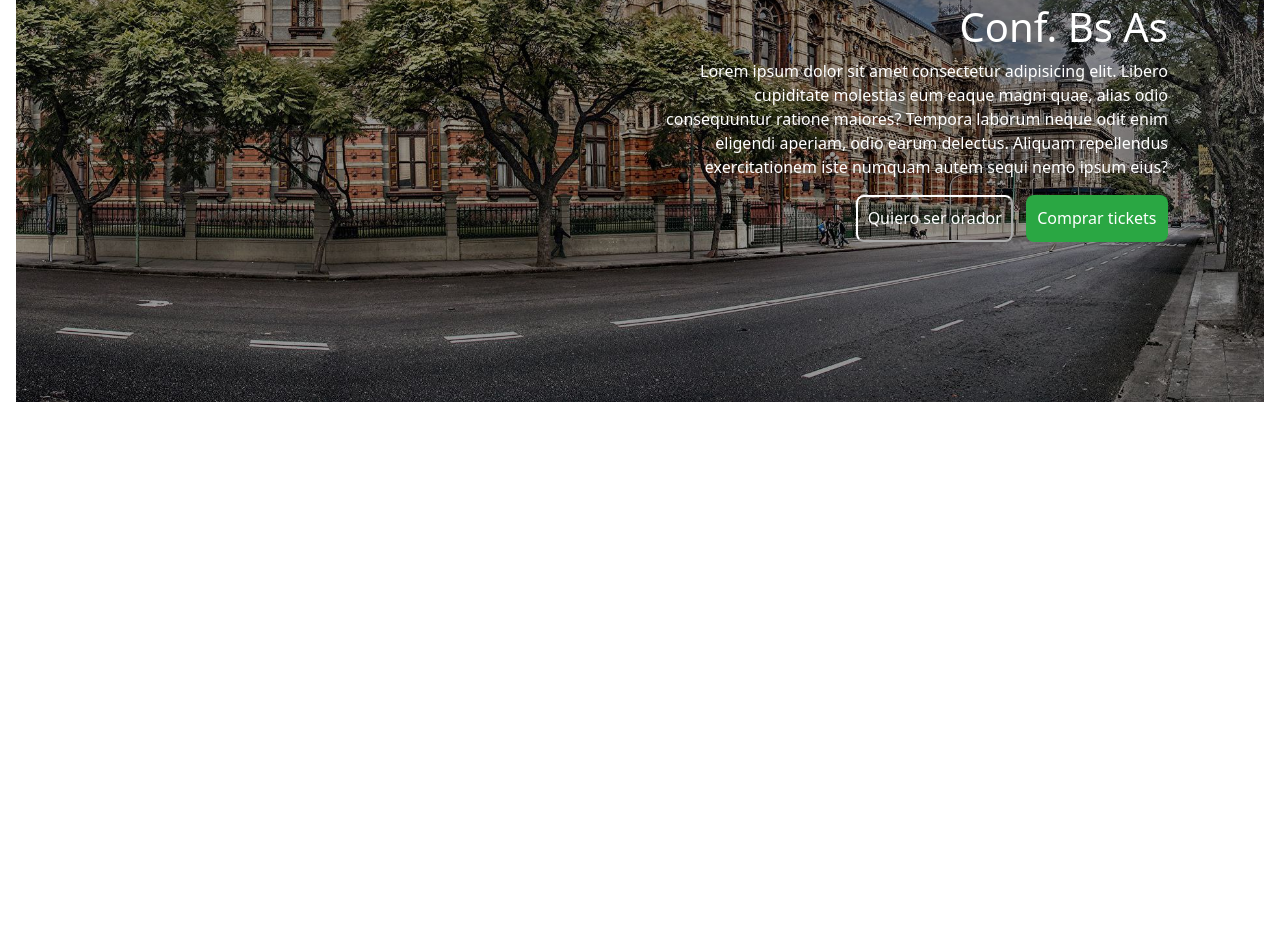
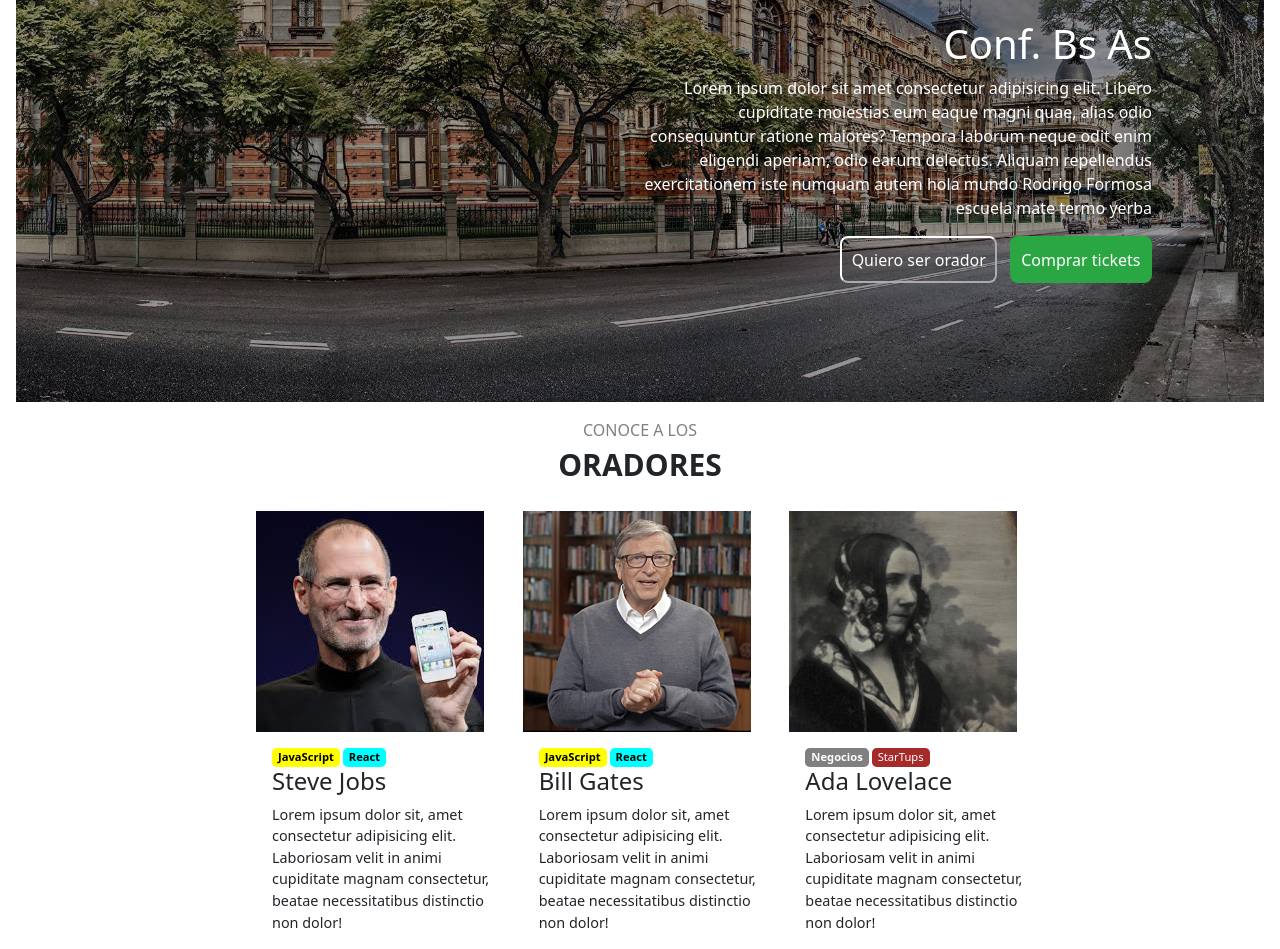
Before and after one commit to RodRiver/codoacodo, a plain HTML site: page index.html in a window 1280 px wide. Shown: the part 380-1329 px from the top of the page. Before the commit the page ends 800 px from the top, so only its background shows below. Drawn offline with nearby package versions, Linux system fonts and the light colour scheme.

Commit message:
Oradores

```diff
--- a/estilos.css
+++ b/estilos.css
@@ -50,7 +50,7 @@
     margin:0rem 1rem;
     position: relative;
     display: inline-block;
-    text-align: right;
+
 
 }
 
@@ -61,10 +61,12 @@ img {
 
 .cont_info {
     position: absolute;
-    bottom: 10rem;
-    right: 6rem;
+    top: 25rem;
+    bottom: 11rem;
+    right: 8rem;
     left: 40rem;
-
+    bottom: 0rem;
+    text-align: right;
 }
 
 .titulo_info {
@@ -95,3 +97,103 @@ img {
     padding: .6rem;
     font: bold;
 }
+
+.tt_orador {
+    justify-content: center;
+    text-align: center;
+    margin: 0px;
+    margin: 0rem 1rem;
+}
+
+.tt_1 {
+    color:gray;
+    font-size: 16px;
+    margin-top: 1rem;
+    margin-bottom: 0;
+}
+.tt_2 {
+    font-weight: bold;
+    font-size: 30px;
+    margin-top: 0;
+
+}
+.oradores {
+    display: inline-flex;
+    margin: 0rem 1rem;
+
+}
+
+.steve_boton  {
+    margin-top: 1rem;
+    margin-left: 1rem;
+    font-size: .7rem;
+}
+.bill_boton {
+    margin-top: 1rem;
+    margin-left: 1rem;
+    font-size: .7rem;
+}
+.ada_boton {
+    margin-top: 1rem;
+    margin-left: 1rem;
+    font-size: .7rem;
+}
+
+.js_bt {
+    background-color: yellow;
+    border: none;
+    font-weight: bold;
+    border-radius: .3rem;
+}
+.react_bt {
+    background-color: aqua;
+    border:none;
+    font-weight: bold;
+    border-radius: .3rem;
+}
+
+.negocios_bt {
+    background-color: grey;
+    color: white;
+    font-weight: bold;
+    border: none;
+    border-radius: .3rem;
+}
+
+.star_bt {
+    color:white;
+    border: none;
+    background-color: brown;
+    border-radius: .3rem;
+
+}
+.steve_jobs {
+    height: 100%;
+    width: 30%;
+    margin: .5rem 1rem 0rem 15rem;
+
+}
+
+.bill_gates {
+    height: 100%;
+    width: 30%;
+    margin: .5rem 1rem 0rem 1rem;
+}
+.ada_lovelace {
+    height: 100%;
+    width: 30%;
+    margin: .5rem 15rem 0rem 1rem;
+}
+
+.oradores > h4{
+    font: bold;
+}
+
+.titulo_orador {
+    margin-left: 1rem;
+}
+
+.text_orador {
+    margin-left: 1rem;
+    font-size: .9rem;
+}
--- a/index.html
+++ b/index.html
@@ -32,12 +32,12 @@
     <div>
         <div class="cont_img">
         <img class="img" src="imagenes/baires.jpg" alt="Buenos_Aires">
-        <div>
+        </div>
 
         <div class="cont_info">
             <h3 class="titulo_info">Conf. Bs As</h3>
-            <p class="info">Lorem ipsum dolor sit amet consectetur adipisicing elit. Libero cupiditate molestias eum eaque magni quae, alias odio consequuntur ratione maiores? Tempora laborum neque odit
-            enim eligendi aperiam, odio earum delectus. Aliquam repellendus exercitationem iste numquam autem sequi nemo ipsum eius?</p>
+            <p class="info"> Lorem ipsum dolor sit amet consectetur adipisicing elit. Libero cupiditate molestias eum eaque magni quae, alias odio consequuntur ratione maiores? Tempora laborum neque odit
+            enim eligendi aperiam, odio earum delectus. Aliquam repellendus exercitationem iste numquam autem hola mundo Rodrigo Formosa escuela mate termo yerba</p>
             <input class="btn1" type="button" value="Quiero ser orador">
             <input class="btn2" type="button" value="Comprar tickets">
 
@@ -46,25 +46,46 @@
     </div>
 
     <!--Oradores-->
-    <!--<div class="oradores">
+
+    <div class="tt_orador">
+        <p class="tt_1">CONOCE A LOS</p>
+        <p class="tt_2">ORADORES</p>
+        </div>
+    <div class="oradores">
+
         <div class="steve_jobs">
-            <img class= "steve" src="imagenes/steve.jpg" alt="steve_jobs">
-            <h4>Steve Jobs</h4>
-            <p>Lorem ipsum dolor sit, amet consectetur adipisicing elit.
+            <img class= "steve" src="imagenes/steve.png" alt="steve_jobs">
+            <div class="steve_boton">
+                <input class="js_bt" type="button" value="JavaScript">
+                <input class="react_bt" type="button" value="React">
+            </div>
+            <h4 class="titulo_orador">Steve Jobs</h4>
+            <p class="text_orador">Lorem ipsum dolor sit, amet consectetur adipisicing elit.
             Laboriosam velit in animi cupiditate magnam consectetur, beatae necessitatibus distinctio non dolor!</p>
             </div>
+
         <div class="bill_gates">
-            <img class= "gates" src="imagenes/bill.jpg" alt="bill_gates">
-            <h4>Steve Jobs</h4>
-            <p>Lorem ipsum dolor sit, amet consectetur adipisicing elit.
+            <img class= "bill" src="imagenes/bill.png" alt="bill_gates">
+            <div class="bill_boton">
+                <input class="js_bt" type="button" value="JavaScript">
+                <input class="react_bt" type="button" value="React">
+            </div>
+            <h4 class="titulo_orador">Bill Gates</h4>
+            <p class="text_orador">Lorem ipsum dolor sit, amet consectetur adipisicing elit.
             Laboriosam velit in animi cupiditate magnam consectetur, beatae necessitatibus distinctio non dolor!</p>
             </div>
+
         <div class="ada_lovelace">
-            <img class= "ada" src="imagenes/ada.jpeg" alt="ada_lovelace">
-            <h4>Steve Jobs</h4>
-            <p>Lorem ipsum dolor sit, amet consectetur adipisicing elit.
+            <img class= "ada" src="imagenes/ada.png" alt="ada_lovelace">
+            <div class="ada_boton">
+                <input class="negocios_bt" type="button" value="Negocios">
+                <input class="star_bt" type="button" value="StarTups">
+            </div>
+            <h4 class="titulo_orador">Ada Lovelace</h4>
+            <p class="text_orador">Lorem ipsum dolor sit, amet consectetur adipisicing elit.
             Laboriosam velit in animi cupiditate magnam consectetur, beatae necessitatibus distinctio non dolor!</p>
         </div>
+
     </div>
 
 
```
Also changed, not shown: imagenes/ada.png (added), imagenes/bill.png (added), imagenes/steve.png (added), 2 other files. Lines whose indentation alone changed are shown as unchanged.
